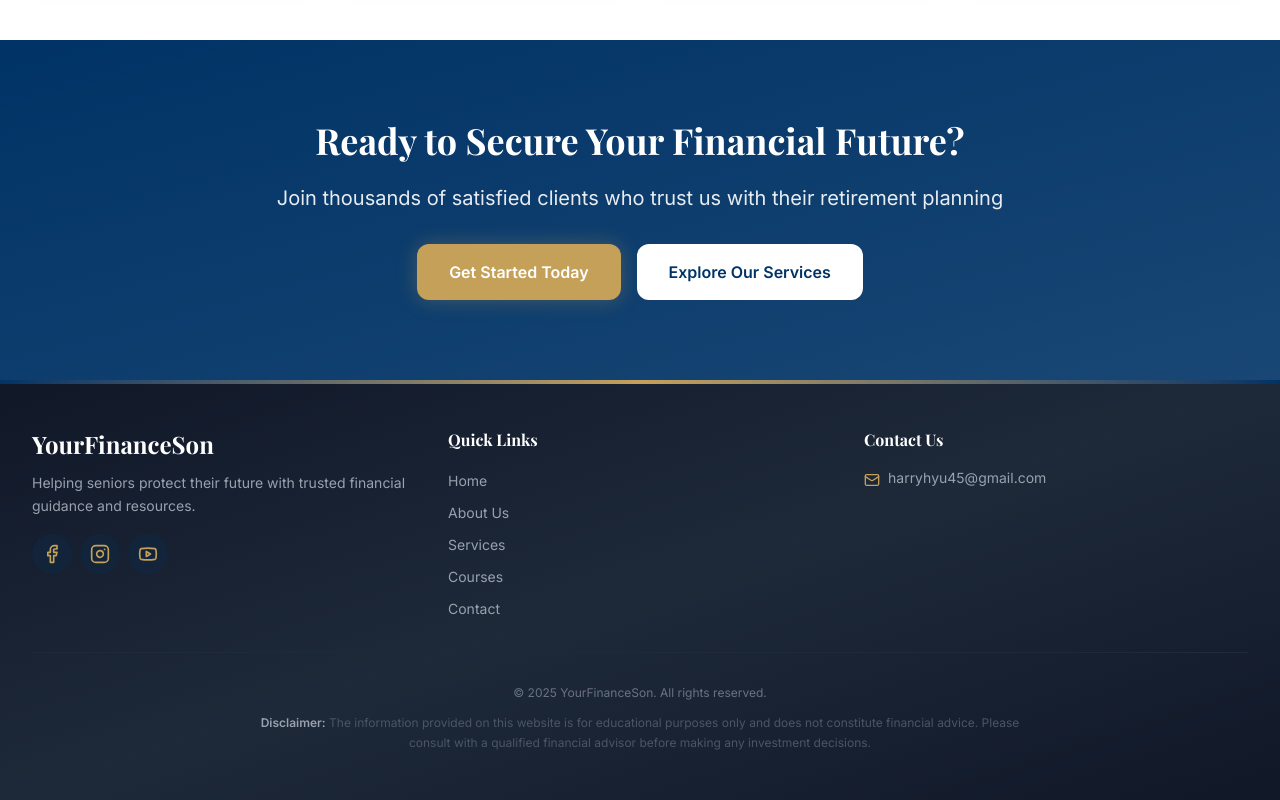
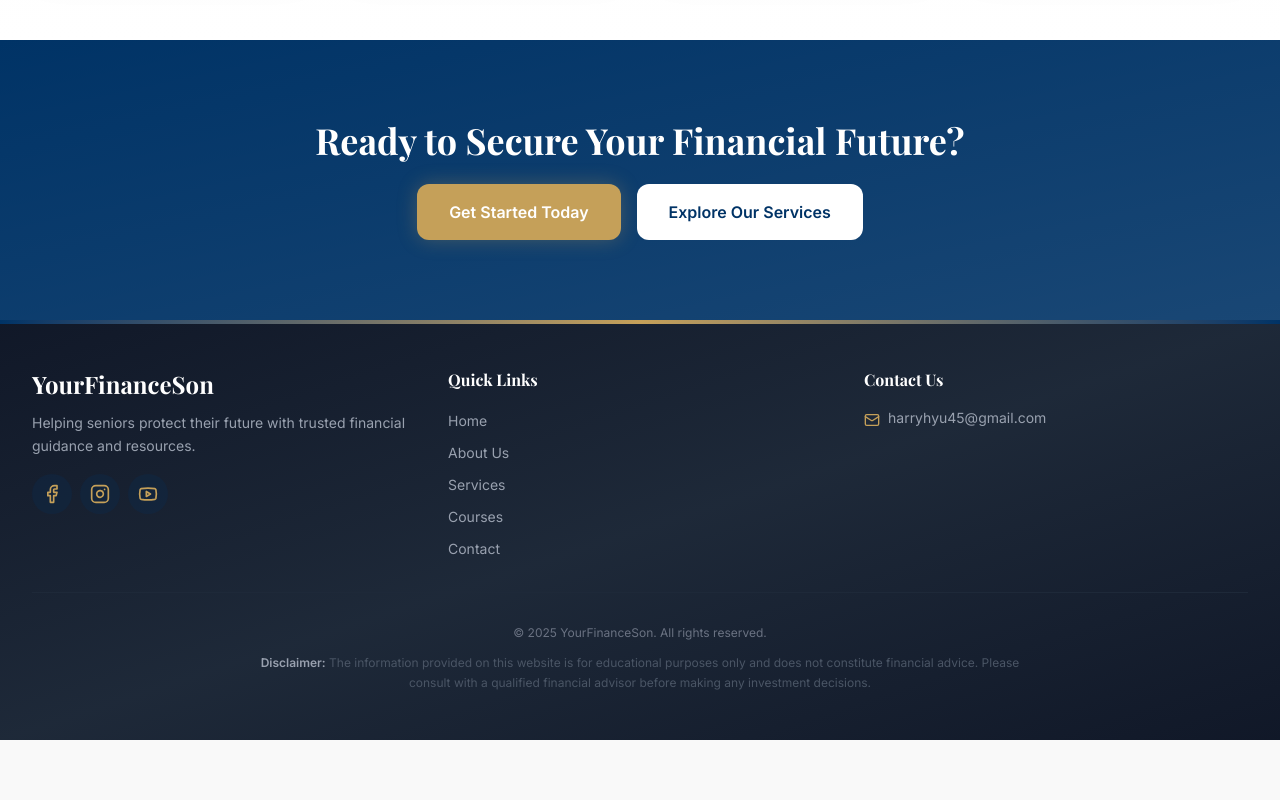
Before and after one commit to harryhyu45-cloud/YourFinanceSon, a React (Vite) app: page /about in a window 1280 px wide. Shown: the part 2128-2928 px from the top of the page. After the commit the page ends 2868 px from the top, so only its background shows below. Built offline with nearby package versions, Linux system fonts and the light colour scheme; no server answers.

Commit message:
feat: Add new About page component with sections for story, values, and statistics.

```diff
--- a/src/pages/About.jsx
+++ b/src/pages/About.jsx
@@ -210,9 +210,9 @@ const About = () => {
                         <h2 className="text-4xl font-serif font-bold mb-6">
                             Ready to Secure Your Financial Future?
                         </h2>
-                        <p className="text-xl mb-8 opacity-90">
+                        {/* <p className="text-xl mb-8 opacity-90">
                             Join thousands of satisfied clients who trust us with their retirement planning
-                        </p>
+                        </p> */}
                         <div className="flex flex-col sm:flex-row gap-4 justify-center">
                             <motion.a
                                 href="/contact"
```
